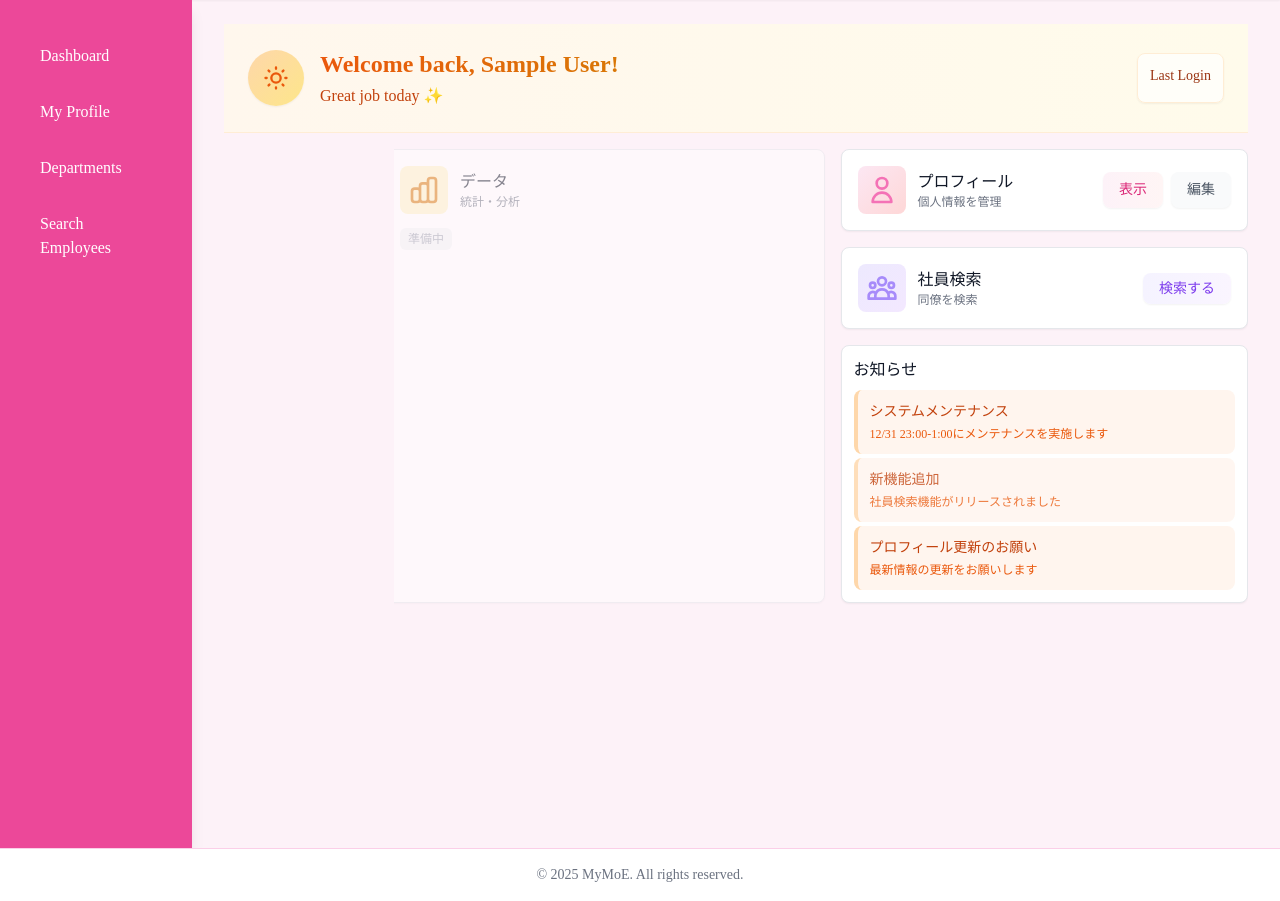
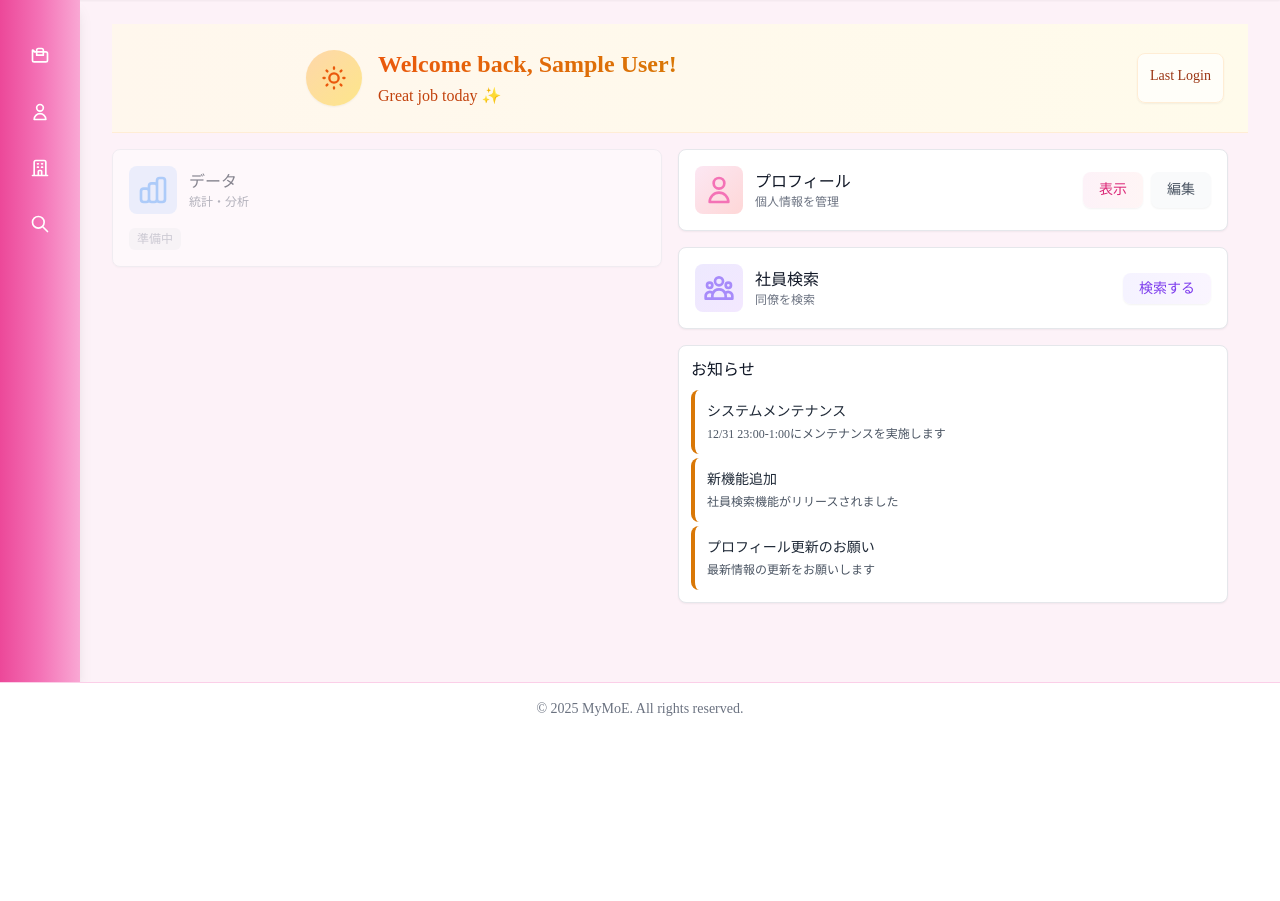
Before and after one commit to toryoto/MyMoE, a Django app: page /mymoe/ in a window 1280 px wide. Shown: the part 65-966 px from the top of the page. After the commit the page ends 781 px from the top, so only its background shows below. Run offline with Django 5.2, Linux system fonts and the light colour scheme; the visitor is signed in with stand-in values (Sample User, id 1); some libraries are stand-ins or nearby versions.

Commit message:
'design:dashboard-complete'

```diff
--- a/template/base.html
+++ b/template/base.html
@@ -13,47 +13,78 @@
             theme: {
                 extend: {
                     fontFamily: {
-                    'sans': ['Inter', 'Noto Sans JP', 'M PLUS 1p', 'Hiragino Kaku Gothic ProN', 'Hiragino Sans', 'Meiryo', 'sans-serif'],
-                    'japanese': ['Noto Sans JP', 'M PLUS 1p', 'Hiragino Kaku Gothic ProN', 'Hiragino Sans', 'sans-serif'],
-                    'modern': ['Inter', 'system-ui', '-apple-system', 'sans-serif'],
+                        'sans': ['Inter', 'Noto Sans JP', 'M PLUS 1p', 'Hiragino Kaku Gothic ProN', 'Hiragino Sans', 'Meiryo', 'sans-serif'],
+                        'japanese': ['Noto Sans JP', 'M PLUS 1p', 'Hiragino Kaku Gothic ProN', 'Hiragino Sans', 'sans-serif'],
+                        'modern': ['Inter', 'system-ui', '-apple-system', 'sans-serif'],
                     },
                     colors: {
                         primary: {
-                            50: '#fdf2f8',  // mistyrose/lavenderblush tone
-                            100: '#fce7f3', // light pink
-                            200: '#fbcfe8', // soft pink
-                            300: '#f9a8d4', // medium pink
-                            400: '#f472b6', // bright pink
-                            500: '#ec4899', // main pink
-                            600: '#db2777', // darker pink
-                            700: '#be185d', // deep pink
-                            800: '#9d174d', // very deep pink
-                            900: '#831843', // darkest pink
+                            50: '#fdf2f8',
+                            100: '#fce7f3',
+                            200: '#fbcfe8',
+                            300: '#f9a8d4',
+                            400: '#f472b6',
+                            500: '#ec4899',
+                            600: '#db2777',
+                            700: '#be185d',
+                            800: '#9d174d',
+                            900: '#831843',
                         },
                         accent: {
-                            50: '#fef7ff',  // lavenderblush
-                            100: '#faf0fe', // very light lavender
-                            200: '#f3e8ff', // light lavender
-                            300: '#e9d5ff', // medium lavender
-                            400: '#d8b4fe', // bright lavender
-                            500: '#c084fc', // main lavender
-                            600: '#a855f7', // darker lavender
-                            700: '#9333ea', // deep lavender
+                            50: '#fef7ff',
+                            100: '#faf0fe',
+                            200: '#f3e8ff',
+                            300: '#e9d5ff',
+                            400: '#d8b4fe',
+                            500: '#c084fc',
+                            600: '#a855f7',
+                            700: '#9333ea',
                         },
                         rose: {
-                            50: '#fff5f5',  // mistyrose tone
-                            100: '#fed7d7', // light rose
-                            200: '#feb2b2', // soft rose
-                            300: '#fc8181', // medium rose
-                            400: '#f56565', // bright rose
-                            500: '#e53e3e', // main rose
-                            600: '#c53030', // darker rose
+                            50: '#fff5f5',
+                            100: '#fed7d7',
+                            200: '#feb2b2',
+                            300: '#fc8181',
+                            400: '#f56565',
+                            500: '#e53e3e',
+                            600: '#c53030',
                         }
+                    },
+                    width: {
+                        '20': '5rem',
+                        '56': '14rem',
+                    },
+                    transitionProperty: {
+                        'width': 'width',
+                        'spacing': 'margin, padding',
                     }
                 }
             }
         }
     </script>
+    <style>
+        .sidebar-collapsed {
+            width: 5rem;
+        }
+        .sidebar-expanded {
+            width: 14rem;
+        }
+        .menu-text {
+            opacity: 0;
+            transform: translateX(-10px);
+            transition: opacity 0.3s ease, transform 0.3s ease;
+        }
+        .sidebar-expanded .menu-text {
+            opacity: 1;
+            transform: translateX(0);
+        }
+        .icon-container {
+            min-width: 2rem;
+            display: flex;
+            justify-content: center;
+            align-items: center;
+        }
+    </style>
 </head>
 <body class="bg-primary-50 min-h-screen flex flex-col">
     <!-- ナビゲーションバー -->
@@ -108,22 +139,50 @@
 
     <!-- コンテンツ領域 -->
     <div class="flex flex-grow">
-        <!-- サイドバー（認証後のみ表示） -->
+        <!-- 動的サイドバー（認証後のみ表示） -->
         {% if user.is_authenticated %}
-        <aside class="w-48 bg-primary-500 shadow-lg">
+        <aside id="sidebar" class="sidebar-collapsed bg-gradient-to-r from-primary-500 via-primary-400 to-primary-300 shadow-lg transition-all duration-300 ease-in-out overflow-hidden">
             <nav class="mt-8">
-                <div class="px-6 space-y-2">
-                    <a href="{% url 'mymoe_home' %}" class="flex items-center px-4 py-3 text-white hover:bg-primary-600 rounded-lg transition-colors font-medium">
-                        Dashboard
+                <div class="px-2 space-y-2">
+                    <!-- Dashboard -->
+                    <a href="{% url 'mymoe_home' %}" class="flex items-center px-4 py-3 text-white hover:bg-white/10 rounded-lg transition-all duration-200 font-medium group">
+                        <div class="icon-container">
+                            <svg class="w-5 h-5" fill="none" stroke="currentColor" viewBox="0 0 24 24">
+                                <path stroke-linecap="round" stroke-linejoin="round" stroke-width="2" d="M3 7v10a2 2 0 002 2h14a2 2 0 002-2V9a2 2 0 00-2-2H5a2 2 0 00-2-2z"></path>
+                                <path stroke-linecap="round" stroke-linejoin="round" stroke-width="2" d="M8 5a2 2 0 012-2h4a2 2 0 012 2v6H8V5z"></path>
+                            </svg>
+                        </div>
+                        <span class="menu-text ml-3 whitespace-nowrap">Dashboard</span>
                     </a>
-                    <a href="{% url 'profiles:employee_profile_detail' pk=user.pk %}" class="flex items-center px-4 py-3 text-white hover:bg-primary-600 rounded-lg transition-colors font-medium">
-                        My Profile
+
+                    <!-- My Profile -->
+                    <a href="{% url 'profiles:employee_profile_detail' pk=user.pk %}" class="flex items-center px-4 py-3 text-white hover:bg-white/10 rounded-lg transition-all duration-200 font-medium group">
+                        <div class="icon-container">
+                            <svg class="w-5 h-5" fill="none" stroke="currentColor" viewBox="0 0 24 24">
+                                <path stroke-linecap="round" stroke-linejoin="round" stroke-width="2" d="M16 7a4 4 0 11-8 0 4 4 0 018 0zM12 14a7 7 0 00-7 7h14a7 7 0 00-7-7z"></path>
+                            </svg>
+                        </div>
+                        <span class="menu-text ml-3 whitespace-nowrap">My Profile</span>
                     </a>
-                    <a href="{% url 'departments:department_list' %}" class="flex items-center px-4 py-3 text-white hover:bg-primary-600 rounded-lg transition-colors font-medium">
-                        Departments
+
+                    <!-- Departments -->
+                    <a href="{% url 'departments:department_list' %}" class="flex items-center px-4 py-3 text-white hover:bg-white/10 rounded-lg transition-all duration-200 font-medium group">
+                        <div class="icon-container">
+                            <svg class="w-5 h-5" fill="none" stroke="currentColor" viewBox="0 0 24 24">
+                                <path stroke-linecap="round" stroke-linejoin="round" stroke-width="2" d="M19 21V5a2 2 0 00-2-2H7a2 2 0 00-2 2v16m14 0h2m-2 0h-5m-9 0H3m2 0h5M9 7h1m-1 4h1m4-4h1m-1 4h1m-5 10v-5a1 1 0 011-1h2a1 1 0 011 1v5m-4 0h4"></path>
+                            </svg>
+                        </div>
+                        <span class="menu-text ml-3 whitespace-nowrap">Departments</span>
                     </a>
-                    <a href="{% url 'employees:employee_list' %}" class="flex items-center px-4 py-3 text-white hover:bg-primary-600 rounded-lg transition-colors font-medium">
-                        Search Employees
+
+                    <!-- Search Employees -->
+                    <a href="{% url 'employees:employee_list' %}" class="flex items-center px-4 py-3 text-white hover:bg-white/10 rounded-lg transition-all duration-200 font-medium group">
+                        <div class="icon-container">
+                            <svg class="w-5 h-5" fill="none" stroke="currentColor" viewBox="0 0 24 24">
+                                <path stroke-linecap="round" stroke-linejoin="round" stroke-width="2" d="M21 21l-6-6m2-5a7 7 0 11-14 0 7 7 0 0114 0z"></path>
+                            </svg>
+                        </div>
+                        <span class="menu-text ml-3 whitespace-nowrap">Search Employees</span>
                     </a>
                 </div>
             </nav>
@@ -131,8 +190,27 @@
         {% endif %}
 
         <!-- メインコンテンツ -->
-        <main class="flex-grow {% block main_classes %}max-w-7xl mx-auto{% endblock %} py-6 px-4 sm:px-6 lg:px-8">
+        <main id="main-content" class="flex-grow {% block main_classes %}max-w-7xl mx-auto{% endblock %} py-6 px-4 sm:px-6 lg:px-8 transition-all duration-300 ease-in-out">
             {% block content %}
+            <!-- デモコンテンツ -->
+            <div class="bg-white rounded-lg shadow-sm p-6">
+                <h1 class="text-2xl font-bold text-gray-900 mb-4">Welcome to MyMoE</h1>
+                <p class="text-gray-600 mb-4">サイドバーにカーソルを当ててみてください。動的に展開されます。</p>
+                <div class="grid grid-cols-1 md:grid-cols-2 lg:grid-cols-3 gap-6">
+                    <div class="bg-primary-50 p-4 rounded-lg">
+                        <h3 class="font-semibold text-primary-700 mb-2">機能1</h3>
+                        <p class="text-sm text-gray-600">説明文がここに入ります。</p>
+                    </div>
+                    <div class="bg-accent-50 p-4 rounded-lg">
+                        <h3 class="font-semibold text-accent-700 mb-2">機能2</h3>
+                        <p class="text-sm text-gray-600">説明文がここに入ります。</p>
+                    </div>
+                    <div class="bg-rose-50 p-4 rounded-lg">
+                        <h3 class="font-semibold text-rose-700 mb-2">機能3</h3>
+                        <p class="text-sm text-gray-600">説明文がここに入ります。</p>
+                    </div>
+                </div>
+            </div>
             {% endblock %}
         </main>
     </div>
@@ -145,6 +223,29 @@
             </p>
         </div>
     </footer>
+
+    <script>
+        // サイドバーの動的制御
+        document.addEventListener('DOMContentLoaded', function() {
+            const sidebar = document.getElementById('sidebar');
+            const mainContent = document.getElementById('main-content');
+
+            if (sidebar) {
+                // マウスが入った時
+                sidebar.addEventListener('mouseenter', function() {
+                    sidebar.classList.remove('sidebar-collapsed');
+                    sidebar.classList.add('sidebar-expanded');
+                });
+
+                // マウスが出た時
+                sidebar.addEventListener('mouseleave', function() {
+                    sidebar.classList.remove('sidebar-expanded');
+                    sidebar.classList.add('sidebar-collapsed');
+                });
+            }
+        });
+    </script>
+
     {% block extra_js %}{% endblock %}
 </body>
 </html>
--- a/template/mymoe/index.html
+++ b/template/mymoe/index.html
@@ -3,10 +3,11 @@
 {% block title %}ダッシュボード - MyMoE{% endblock %}
 
 {% block content %}
-<div class="h-screen overflow-hidden flex flex-col">
+<!-- Dashboard Container -->
+<div class="dashboard-container">
    <!-- Header Section - Friendly Greeting Design -->
-    <div class="bg-gradient-to-r from-orange-50 to-amber-50 border-b border-orange-100 p-6 mb-4 flex-shrink-0">
-        <div class="max-w-6xl mx-auto">
+    <div class="bg-gradient-to-r from-orange-50 to-amber-50 border-b border-orange-100 p-6 mb-4">
+        <div class="max-w-6xl mx-auto" style="margin-left: 170px;">
             <div class="flex items-center justify-between">
                 <div class="flex items-center space-x-4">
                     <div class="w-14 h-14 bg-gradient-to-br from-orange-200 to-amber-200 rounded-full flex items-center justify-center shadow-sm">
@@ -34,17 +35,19 @@
     </div>
 
     <!-- Main Content with left margin to avoid sidebar overlap -->
-    <div style="margin-left: 170px;" class="flex-1 overflow-hidden flex flex-col">
-        <div class="max-w-6xl mx-auto w-full">
+    <div style="margin-left: 0px; padding-right: 20px;">
+        <div class="max-w-6xl mx-auto w-full pb-8">
 
-        <!-- Main Layout: データ(左側) と プロフィール・社員検索・お知らせ(右側) -->
-        <div class="flex gap-4 mb-4 flex-shrink-0">
-            <!-- 左側: データ - ヘッダーセクションの左端と位置を合わせるために拡張 -->
-            <div class="bg-white rounded-lg shadow-sm border border-gray-200 p-4 opacity-50" style="flex: 1; margin-left: -170px; padding-left: 175px;">
+        <!-- Main Layout: 左側（データ・CSV） と 右側（プロフィール・社員検索・お知らせ）-->
+        <div class="flex gap-4 mb-4">
+            <!-- 左側: データとCSV -->
+            <div class="flex flex-col space-y-4" style="flex: 1; height: 200%;">
+                <!-- データ -->
+                <div class="bg-white rounded-lg shadow-sm border border-gray-200 p-4 opacity-50" style="flex: 6;">
                     <div class="flex items-center">
                         <div class="flex-shrink-0">
-                        <div class="w-12 h-12 bg-amber-100 rounded-lg flex items-center justify-center">
-                            <svg class="w-8 h-8 text-amber-600" fill="none" stroke="currentColor" viewBox="0 0 24 24">
+                            <div class="w-12 h-12 bg-blue-100 rounded-lg flex items-center justify-center">
+                                <svg class="w-8 h-8 text-blue-400" fill="none" stroke="currentColor" viewBox="0 0 24 24">
                                     <path stroke-linecap="round" stroke-linejoin="round" stroke-width="2" d="M9 19v-6a2 2 0 00-2-2H5a2 2 0 00-2 2v6a2 2 0 002 2h2a2 2 0 002-2zm0 0V9a2 2 0 012-2h2a2 2 0 012 2v10m-6 0a2 2 0 002 2h2a2 2 0 002-2m0 0V5a2 2 0 012-2h2a2 2 0 012 2v14a2 2 0 01-2 2h-2a2 2 0 01-2-2z"></path>
                                 </svg>
                             </div>
@@ -61,10 +64,39 @@
                     </div>
                 </div>
 
+                <!-- CSV一括登録 (HRセクション) -->
+                {% if user.is_hr %}
+                <div class="bg-white rounded-lg shadow-sm border border-gray-200 overflow-hidden hover:shadow-md transition-shadow" style="flex: 1;">
+                    <div class="p-6">
+                        <div class="flex items-center justify-between">
+                            <div class="flex items-center">
+                                <div class="flex-shrink-0">
+                                    <div class="w-12 h-12 bg-sky-100 rounded-lg flex items-center justify-center">
+                                        <svg class="w-8 h-8 text-sky-600" fill="none" stroke="currentColor" viewBox="0 0 24 24">
+                                            <path stroke-linecap="round" stroke-linejoin="round" stroke-width="2" d="M7 16a4 4 0 01-.88-7.903A5 5 0 1115.9 6L16 6a5 5 0 011 9.9M15 13l-3-3m0 0l-3 3m3-3v12" />
+                                        </svg>
+                                    </div>
+                                </div>
+                                <div class="ml-3">
+                                    <h3 class="text-base font-medium text-gray-900">CSV一括登録</h3>
+                                    <p class="text-xs text-gray-500">複数社員の一括登録</p>
+                                </div>
+                            </div>
+                            <div class="flex-shrink-0">
+                                <a href="{% url 'hr:csv_bulk_import' %}" class="inline-flex items-center px-4 py-2 bg-sky-50 text-sky-600 text-xs font-medium rounded-lg hover:bg-sky-100 transition-colors border border-sky-200">
+                                    開始する
+                                </a>
+                            </div>
+                        </div>
+                    </div>
+                </div>
+                {% endif %}
+            </div>
+
             <!-- 右側: プロフィール・社員検索・お知らせ -->
-            <div class="space-y-4" style="flex: 1;">
+            <div class="flex flex-col space-y-4" style="flex: 1; height: fit-content;">
                 <!-- プロフィール -->
-                <div class="bg-white rounded-lg shadow-sm border border-gray-200 p-4 hover:shadow-md transition-shadow">
+                <div class="bg-white rounded-lg shadow-sm border border-gray-200 p-4 hover:shadow-md transition-shadow flex-1">
                     <div class="flex items-center justify-between">
                         <div class="flex items-center">
                             <div class="flex-shrink-0">
@@ -91,7 +123,7 @@
                 </div>
 
                 <!-- 社員検索 -->
-                <div class="bg-white rounded-lg shadow-sm border border-gray-200 p-4 hover:shadow-md transition-shadow">
+                <div class="bg-white rounded-lg shadow-sm border border-gray-200 p-4 hover:shadow-md transition-shadow flex-1">
                     <div class="flex items-center justify-between">
                         <div class="flex items-center">
                             <div class="flex-shrink-0">
@@ -115,52 +147,29 @@
                 </div>
 
                 <!-- お知らせ -->
-                <div class="bg-white rounded-lg shadow-sm border border-gray-200 p-3">
+                <div class="bg-white rounded-lg shadow-sm border border-gray-200 p-3 flex-1">
                     <h2 class="text-base font-medium text-gray-900 mb-2">お知らせ</h2>
                     <div class="space-y-1">
-                        <div class="p-3 rounded-lg border-l-4 border-orange-200" style="background-color: seashell;">
-                            <h3 class="text-sm font-medium text-orange-700">システムメンテナンス</h3>
-                            <p class="text-xs text-orange-600 mt-1">12/31 23:00-1:00にメンテナンスを実施します</p>
+                        <div class="p-3 bg-white rounded-lg border-l-4 border-amber-600">
+                            <h3 class="text-sm font-medium text-gray-800">システムメンテナンス</h3>
+                            <p class="text-xs text-gray-600 mt-1">12/31 23:00-1:00にメンテナンスを実施します</p>
                         </div>
-                        <div class="p-3 rounded-lg border-l-4 border-orange-200" style="background-color: seashell; opacity: 0.8;">
-                            <h3 class="text-sm font-medium text-orange-700">新機能追加</h3>
-                            <p class="text-xs text-orange-600 mt-1">社員検索機能がリリースされました</p>
+                        <div class="p-3 bg-white rounded-lg border-l-4 border-amber-600">
+                            <h3 class="text-sm font-medium text-gray-800">新機能追加</h3>
+                            <p class="text-xs text-gray-600 mt-1">社員検索機能がリリースされました</p>
                         </div>
-                        <div class="p-3 rounded-lg border-l-4 border-orange-200" style="background-color: seashell;">
-                            <h3 class="text-sm font-medium text-orange-700">プロフィール更新のお願い</h3>
-                            <p class="text-xs text-orange-600 mt-1">最新情報の更新をお願いします</p>
+                        <div class="p-3 bg-white rounded-lg border-l-4 border-amber-600">
+                            <h3 class="text-sm font-medium text-gray-800">プロフィール更新のお願い</h3>
+                            <p class="text-xs text-gray-600 mt-1">最新情報の更新をお願いします</p>
                         </div>
                     </div>
                 </div>
             </div>
         </div>
 
-        <!-- HR Section (if applicable) - Fixed Height -->
-        {% if user.is_hr %}
-        <div class="mb-4 flex-shrink-0">
-            <h2 class="text-base font-medium text-gray-900 mb-2">人事管理</h2>
-            <div class="bg-white rounded-lg shadow-sm border border-gray-200 p-4 hover:shadow-md transition-shadow">
-                <div class="flex items-center">
-                    <div class="flex-shrink-0">
-                        <div class="w-12 h-12 bg-sky-100 rounded-lg flex items-center justify-center">
-                            <svg class="w-8 h-8 text-sky-600" fill="none" stroke="currentColor" viewBox="0 0 24 24">
-                                <path stroke-linecap="round" stroke-linejoin="round" stroke-width="2" d="M7 16a4 4 0 01-.88-7.903A5 5 0 1115.9 6L16 6a5 5 0 011 9.9M15 13l-3-3m0 0l-3 3m3-3v12" />
-                            </svg>
-                        </div>
-                    </div>
-                    <div class="ml-3">
-                        <h3 class="text-base font-medium text-gray-900">CSV一括登録</h3>
-                        <p class="text-xs text-gray-500">複数社員の一括登録</p>
-                    </div>
-                </div>
-                <div class="mt-3">
-                    <a href="{% url 'hr:csv_bulk_import' %}" class="text-xs bg-sky-50 text-sky-600 px-2 py-1 rounded-md hover:bg-sky-100 transition-colors">
-                        開始する
-                    </a>
-                </div>
-            </div>
-        </div>
-        {% endif %}
+
+
+
 
         </div>
     </div>
```
Lines whose indentation alone changed are shown as unchanged.
